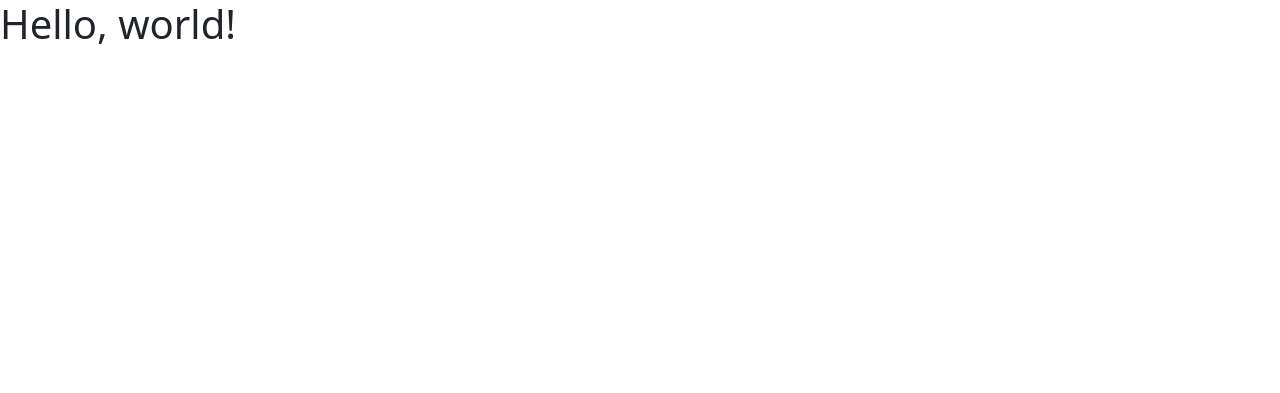
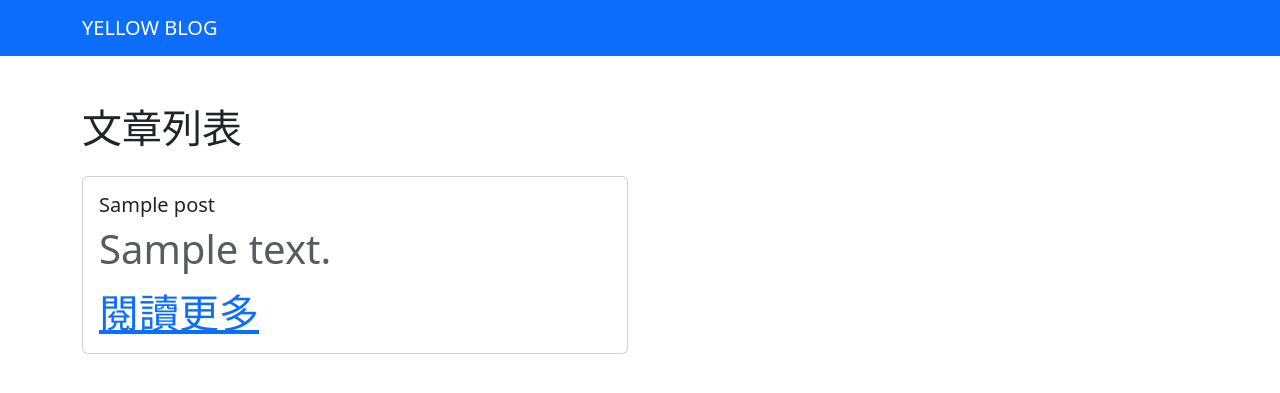
Before and after one commit to hkt9584/myBlog, a Django app: page / in a window 1280 px wide. Shown: the top 393 px of the page. Run offline with Django 5.2, Linux system fonts and the light colour scheme; tables that the repository leaves empty hold one stand-in row (values such as "Sample post").

Commit message:
前端有東西了。用好了吧 嗎？（肚子又痛了）

```diff
--- a/templates/base.html
+++ b/templates/base.html
@@ -3,11 +3,16 @@
   <head>
     <meta charset="utf-8">
     <meta name="viewport" content="width=device-width, initial-scale=1">
-    <title>Bootstrap demo</title>
+    <title>Django | 部落格</title>
     <link href="https://cdn.jsdelivr.net/npm/bootstrap@5.3.3/dist/css/bootstrap.min.css" rel="stylesheet" integrity="sha384-QWTKZyjpPEjISv5WaRU9OFeRpok6YctnYmDr5pNlyT2bRjXh0JMhjY6hW+ALEwIH" crossorigin="anonymous">
   </head>
   <body>
-    <h1>Hello, world!</h1>
+    <nav class="navbar navbar-expand-lg navbar-dark bg-primary">
+      <div class="container">
+        <a class="navbar-brand" href="/">YELLOW BLOG</a>
+      </div>
+    </nav>
+    <h1>{% block body %}{% endblock %}</h1>
     <script src="https://cdn.jsdelivr.net/npm/bootstrap@5.3.3/dist/js/bootstrap.bundle.min.js" integrity="sha384-YvpcrYf0tY3lHB60NNkmXc5s9fDVZLESaAA55NDzOxhy9GkcIdslK1eN7N6jIeHz" crossorigin="anonymous"></script>
     <script src="https://cdn.jsdelivr.net/npm/@popperjs/core@2.11.8/dist/umd/popper.min.js" integrity="sha384-I7E8VVD/ismYTF4hNIPjVp/Zjvgyol6VFvRkX/vR+Vc4jQkC+hVqc2pM8ODewa9r" crossorigin="anonymous"></script>
     <script src="https://cdn.jsdelivr.net/npm/bootstrap@5.3.3/dist/js/bootstrap.min.js" integrity="sha384-0pUGZvbkm6XF6gxjEnlmuGrJXVbNuzT9qBBavbLwCsOGabYfZo0T0to5eqruptLy" crossorigin="anonymous"></script>
--- a/templates/post_list.html
+++ b/templates/post_list.html
@@ -1 +1,21 @@
 {% extends 'base.html' %}
+{% block body %}
+<div class="container mt-5">
+  <h1>文章列表</h1>
+  <div class="row">
+    {% for post in object_list %}
+<div class="col-md-6">
+      <div class="card my-3">
+        <div class="card-body">
+          <h5 class="card-title">{{ post.title }}</h5>
+          <p class="card-text text-muted">
+            {{ post.content }}
+          </p>
+          <a href="/{{ post.id }}" class="card-link">閱讀更多</a>
+        </div>
+      </div>
+    </div>
+    {% endfor %}
+  </div>
+</div>
+{% endblock %}
```
Also changed, not shown: templates/post_detail.html (+15 -0 lines).
